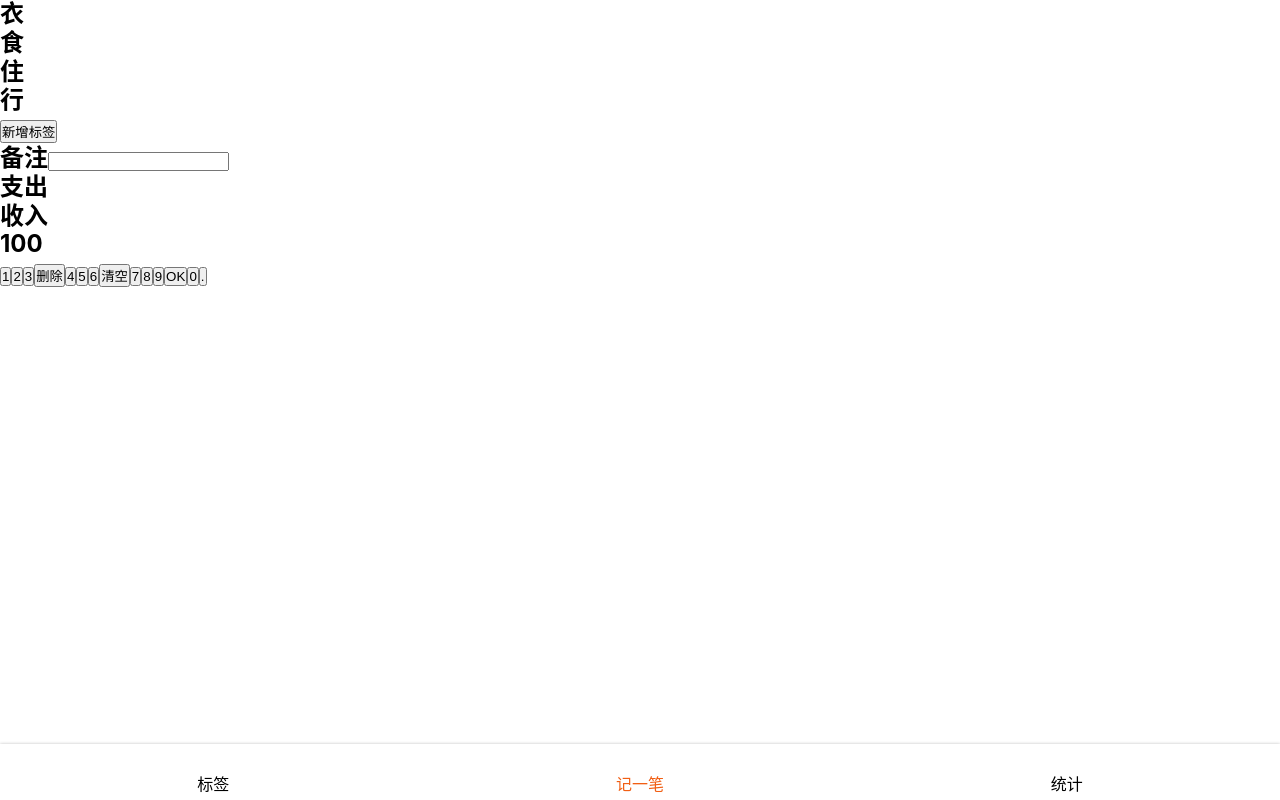
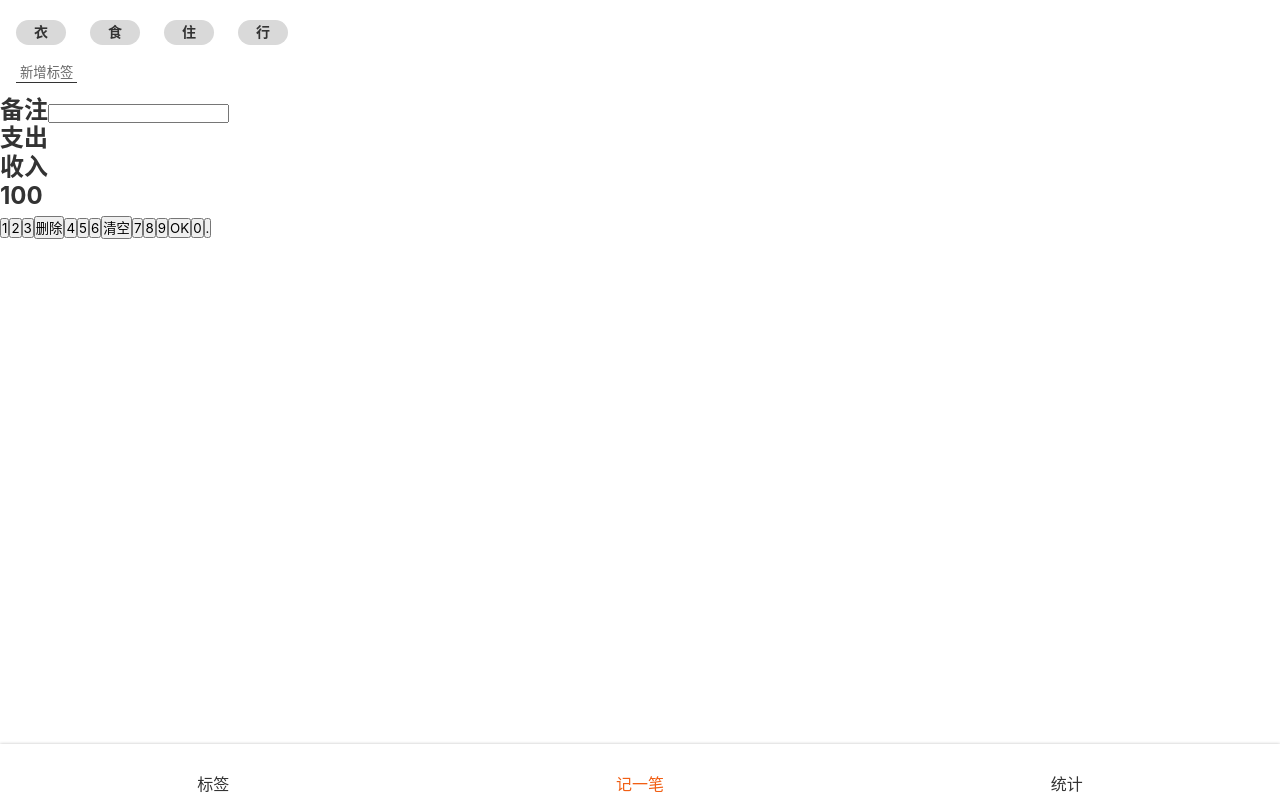
Before and after one commit to 123164867376464646/morney-react, a React app: page /#/money in a window 1280 px wide. Built offline with nearby package versions, Linux system fonts and the light colour scheme.

Commit message:
Money 组件之 Tags UI完成

```diff
--- a/src/App.tsx
+++ b/src/App.tsx
@@ -9,9 +9,15 @@
 import Money from './views/Money';
 import Statistics from './views/Statistics';
 import NotFound from './views/NotFound';
+import styled from 'styled-components';
+
+const AppWrapper = styled.div`
+  color: #333;
+`;
 
 export default function App() {
 	return (
+		<AppWrapper>
 			<Router>
 				<Routes>
 					<Route path="/tags" element={<Tags/>}></Route>
@@ -25,5 +31,6 @@
 					<Route path="*" element={<NotFound/>}/>
 				</Routes>
 			</Router>
+		</AppWrapper>
 	);
 }
--- a/src/index.scss
+++ b/src/index.scss
@@ -31,6 +31,9 @@
   font-size: 16px;
   line-height: 1.2;
 }
+button{
+  font-family: inherit;
+}
 .icon{
   width: 1em;
   height: 1em;
--- a/src/views/Money.tsx
+++ b/src/views/Money.tsx
@@ -3,6 +3,30 @@
 import styled from 'styled-components';
 
 const TagsSection = styled.section`
+  background: #fff;
+  padding: 12px 16px;
+
+  > ol {
+    margin: 0 -12px;
+
+    > li {
+      background: #D9D9D9;
+      border-radius: 18px;
+      display: inline-block;
+      padding: 4px 18px;
+      font-size: 14px;
+      margin: 8px 12px;
+    }
+  }
+
+  > button {
+    background: none;
+    border: none;
+    padding: 1px 4px;
+    border-bottom: 1px solid #333;
+    color: #666;
+		margin-top: 8px;
+  }
 `;
 const NotesSection = styled.section`
 `;
@@ -10,6 +34,7 @@
 `;
 const NumberPadSection = styled.section`
 `;
+
 
 function Money() {
 	return (
```
Lines whose indentation alone changed are shown as unchanged.
